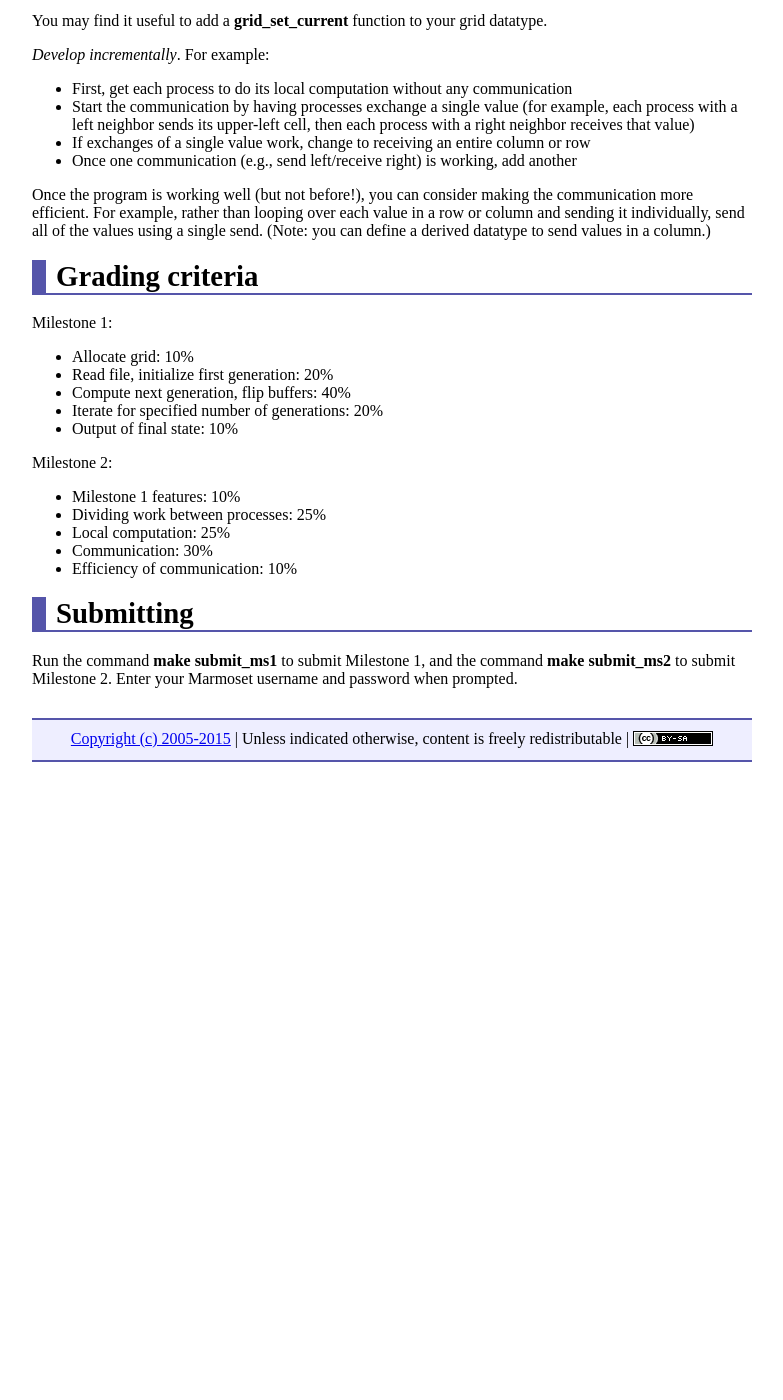
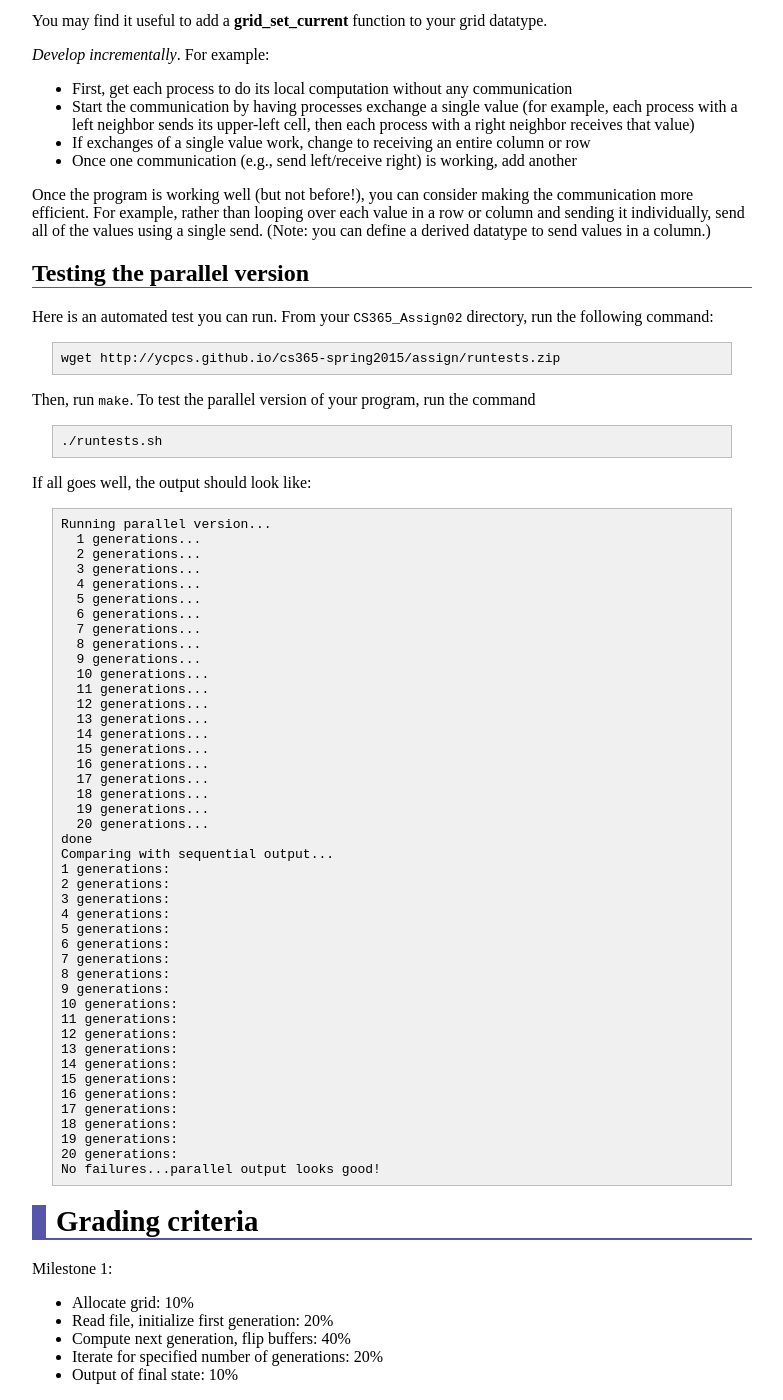
Before and after one commit to ycpcs/cs365-spring2015, a Jekyll site: the page built from assign/assign02.md, in a window 1280 px wide and 1400 px high, scrolled down 3297 px. Shown: the whole window, without its empty margins (248-1031 px from the left). Built offline with Jekyll 4.4.1, drawn with Linux system fonts in a browser that asks for light colours; Markdown is read by kramdown in place of the engine named in the settings; before the commit the page ends 4069 px from its top, so only the background shows below that.

Commit message:
an automated test

```diff
--- a/assign/assign02.md
+++ b/assign/assign02.md
@@ -158,6 +158,63 @@ You may find it useful to add a **grid\_set\_current** function to your grid dat
 
 Once the program is working well (but not before!), you can consider making the communication more efficient. For example, rather than looping over each value in a row or column and sending it individually, send all of the values using a single send. (Note: you can define a derived datatype to send values in a column.)
 
+## Testing the parallel version
+
+Here is an automated test you can run.  From your `CS365_Assign02` directory, run the following command:
+
+    wget http://ycpcs.github.io/cs365-spring2015/assign/runtests.zip
+
+Then, run `make`.  To test the parallel version of your program, run the command
+
+    ./runtests.sh
+
+If all goes well, the output should look like:
+
+    Running parallel version...
+      1 generations...
+      2 generations...
+      3 generations...
+      4 generations...
+      5 generations...
+      6 generations...
+      7 generations...
+      8 generations...
+      9 generations...
+      10 generations...
+      11 generations...
+      12 generations...
+      13 generations...
+      14 generations...
+      15 generations...
+      16 generations...
+      17 generations...
+      18 generations...
+      19 generations...
+      20 generations...
+    done
+    Comparing with sequential output...
+    1 generations:
+    2 generations:
+    3 generations:
+    4 generations:
+    5 generations:
+    6 generations:
+    7 generations:
+    8 generations:
+    9 generations:
+    10 generations:
+    11 generations:
+    12 generations:
+    13 generations:
+    14 generations:
+    15 generations:
+    16 generations:
+    17 generations:
+    18 generations:
+    19 generations:
+    20 generations:
+    No failures...parallel output looks good!
+
 # Grading criteria
 
 Milestone 1:
```
Also changed, not shown: index.md (+1 -0 lines), 1 other file.
